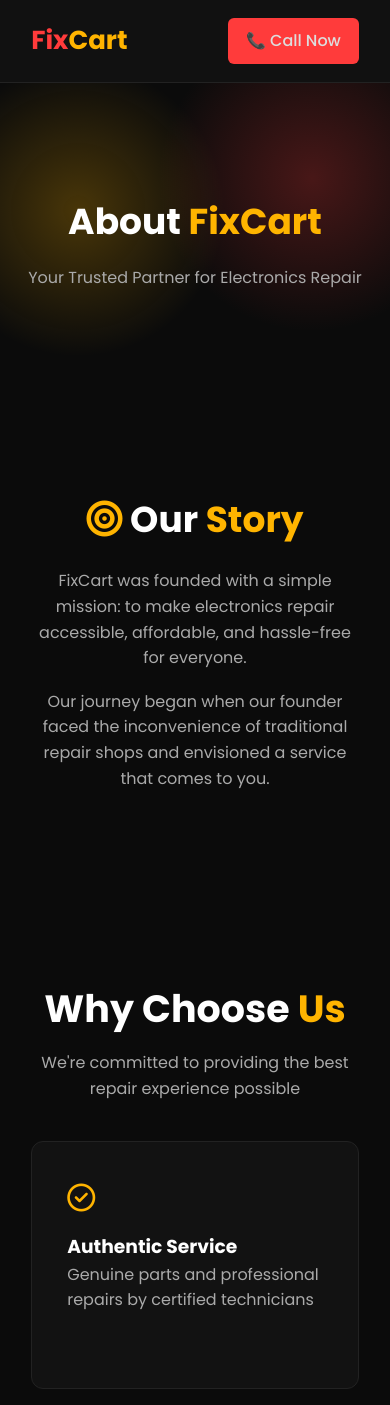
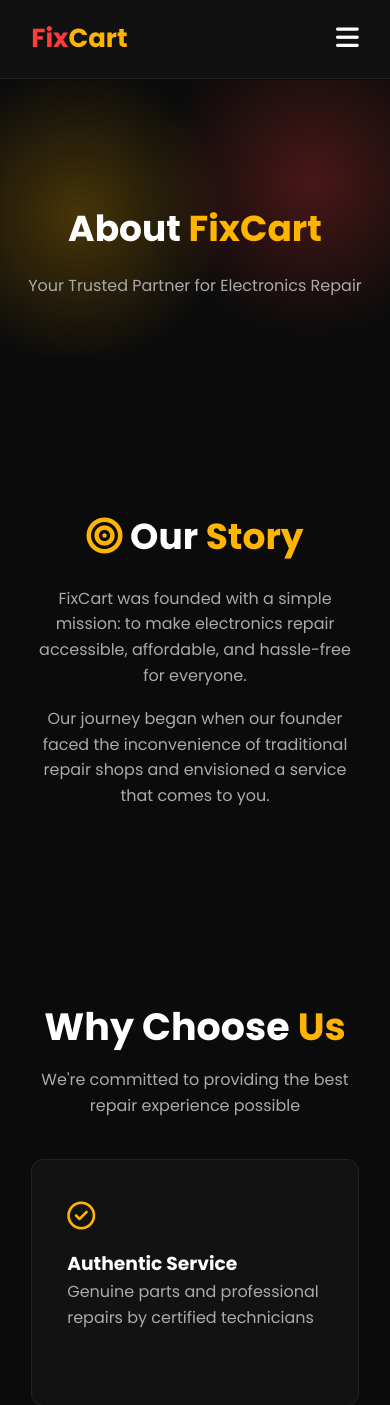
Before and after one commit to dpakverma789/django-project-fixcart, a Django app: page /about/ in a window 390 px wide. Shown: the top 1405 px of the page. Run offline with Django 5.2, Linux system fonts and the light colour scheme.

Commit message:
about fix

```diff
--- a/fixcart_app/static/fixcart_app/css/about.css
+++ b/fixcart_app/static/fixcart_app/css/about.css
@@ -1,4 +1,3 @@
-
 * {
     margin: 0;
     padding: 0;
@@ -10,6 +9,7 @@ body {
     background: #0b0b0b;
     color: white;
     line-height: 1.6;
+    padding-top: 80px;
 }
 
 /* NAVBAR */
@@ -21,6 +21,10 @@ nav {
     padding: 18px 8%;
     background: #111;
     border-bottom: 1px solid #222;
+    position: fixed;
+    top: 0;
+    width: 100%;
+    z-index: 1000;
 }
 
 .logo {
@@ -36,16 +40,23 @@ nav {
     color: #ffb400;
 }
 
-nav ul {
+/* NAV LINKS */
+
+.nav-links {
     display: flex;
     gap: 35px;
     list-style: none;
+    align-items: center;
 }
 
-nav a {
+.nav-links a {
     text-decoration: none;
     color: #ddd;
     font-weight: 500;
+}
+
+.nav-links a:hover {
+    color: #ffb400;
 }
 
 nav a.active {
@@ -54,20 +65,38 @@ nav a.active {
     padding-bottom: 3px;
 }
 
+/* CALL BUTTON */
+
 .call-btn {
     background: #ff3b3b;
     padding: 10px 18px;
     border-radius: 6px;
     font-weight: 500;
+    color: white;
+    transition: .3s;
+}
+
+.call-btn:hover {
+    background: #e12b2b;
+    transform: translateY(-2px);
+}
+
+/* HAMBURGER */
+
+.menu-toggle {
+    display: none;
+    font-size: 26px;
+    cursor: pointer;
+    color: white;
 }
 
 /* HERO */
 
 .hero {
-    padding: 110px 20px;
+    padding: 120px 20px;
 
-    background: radial-gradient(circle at 20% 40%, rgba(255, 180, 0, 0.25), transparent 40%),
-    radial-gradient(circle at 80% 30%, rgba(255, 60, 60, 0.25), transparent 40%);
+    background: radial-gradient(circle at 20% 40%, rgba(255, 180, 0, .25), transparent 40%),
+    radial-gradient(circle at 80% 30%, rgba(255, 60, 60, .25), transparent 40%);
 }
 
 .hero-content {
@@ -145,6 +174,12 @@ nav a.active {
     border-radius: 12px;
     border: 1px solid #222;
     text-align: left;
+    transition: .3s;
+}
+
+.why-card:hover {
+    transform: translateY(-5px);
+    border-color: #ffb400;
 }
 
 .why-icon {
@@ -185,6 +220,12 @@ nav a.active {
     padding: 30px;
     border-radius: 12px;
     border: 1px solid #222;
+    transition: .3s;
+}
+
+.team-card:hover {
+    transform: translateY(-5px);
+    border-color: #ffb400;
 }
 
 .avatar {
@@ -279,6 +320,15 @@ footer p {
     margin-bottom: 8px;
 }
 
+.footer-link {
+    color: white;
+    text-decoration: none;
+}
+
+.footer-link:hover {
+    color: #ffb400;
+}
+
 .footer-bottom {
     margin-top: 40px;
     text-align: center;
@@ -305,14 +355,34 @@ footer p {
 
 }
 
+/* MOBILE NAVIGATION */
+
 @media (max-width: 768px) {
+
+    .menu-toggle {
+        display: block;
+    }
+
+    .nav-links {
+        position: absolute;
+        top: 70px;
+        left: 0;
+        width: 100%;
+        background: #111;
+        flex-direction: column;
+        align-items: flex-start;
+        padding: 25px 8%;
+        gap: 20px;
+        display: none;
+        border-top: 1px solid #222;
+    }
+
+    .nav-links.active {
+        display: flex;
+    }
 
     .hero h1 {
         font-size: 36px;
-    }
-
-    nav ul {
-        display: none;
     }
 
     .team-grid,
--- /dev/null
+++ b/fixcart_app/static/fixcart_app/js/about.js
@@ -0,0 +1,12 @@
+document.addEventListener("DOMContentLoaded", function () {
+
+    const toggle = document.querySelector(".menu-toggle");
+    const navLinks = document.querySelector(".nav-links");
+
+    if (toggle) {
+        toggle.addEventListener("click", function () {
+            navLinks.classList.toggle("active");
+        });
+    }
+
+});
--- a/fixcart_app/templates/fixcart_app/about.html
+++ b/fixcart_app/templates/fixcart_app/about.html
@@ -10,8 +10,8 @@
     <link href="https://fonts.googleapis.com/css2?family=Poppins:wght@300;400;500;600;700&display=swap"
           rel="stylesheet">
     <link rel="stylesheet" href="https://cdnjs.cloudflare.com/ajax/libs/font-awesome/6.5.0/css/all.min.css">
+
     <link rel="stylesheet" href="{% static 'fixcart_app/css/about.css' %}">
-
 </head>
 
 <body>
@@ -24,29 +24,29 @@
         <span>Fix</span><span>Cart</span>
     </div>
 
-    <ul>
+    <div class="menu-toggle">
+        <i class="fas fa-bars"></i>
+    </div>
+
+    <ul class="nav-links">
         <li><a href="/">Home</a></li>
-        <li><a class="active" href="/about">About</a></li>
-        <li><a href="/contact">Contact</a></li>
+        <li><a class="active" href="/about/">About</a></li>
+        <li><a href="/contact/">Contact</a></li>
+        <li><a class="call-btn" href="tel:8955160103">📞 Call Now</a></li>
     </ul>
 
-    <a class="call-btn">📞 Call Now</a>
+</nav>
 
-</nav>
 
 <!-- HERO -->
 
 <section class="hero">
+    <div class="hero-content">
+        <h1>About <span>FixCart</span></h1>
+        <p>Your Trusted Partner for Electronics Repair</p>
+    </div>
+</section>
 
-    <div class="hero-content">
-
-        <h1>About <span>FixCart</span></h1>
-
-        <p>Your Trusted Partner for Electronics Repair</p>
-
-    </div>
-
-</section>
 
 <!-- STORY -->
 
@@ -65,6 +65,7 @@
     </p>
 
 </section>
+
 
 <!-- WHY CHOOSE -->
 
@@ -116,6 +117,7 @@
 
 </section>
 
+
 <!-- TEAM -->
 
 <section class="team">
@@ -157,6 +159,7 @@
     </div>
 
 </section>
+
 
 <!-- SERVICE AREA -->
 
@@ -201,6 +204,7 @@
 
 </section>
 
+
 <!-- FOOTER -->
 
 <footer>
@@ -215,9 +219,9 @@
 
         <div>
             <h3>Quick Links</h3>
-            <p>Home</p>
-            <p>About Us</p>
-            <p>Contact</p>
+            <p><a href="/" class="footer-link">Home</a></p>
+            <p><a href="/about/" class="footer-link">About Us</a></p>
+            <p><a href="/contact/" class="footer-link">Contact</a></p>
         </div>
 
         <div>
@@ -239,12 +243,12 @@
     </div>
 
     <div class="footer-bottom">
-
         © 2026 FixCart. All rights reserved.
-
     </div>
 
 </footer>
 
+<script src="{% static 'fixcart_app/js/about.js' %}"></script>
+
 </body>
 </html>
```
